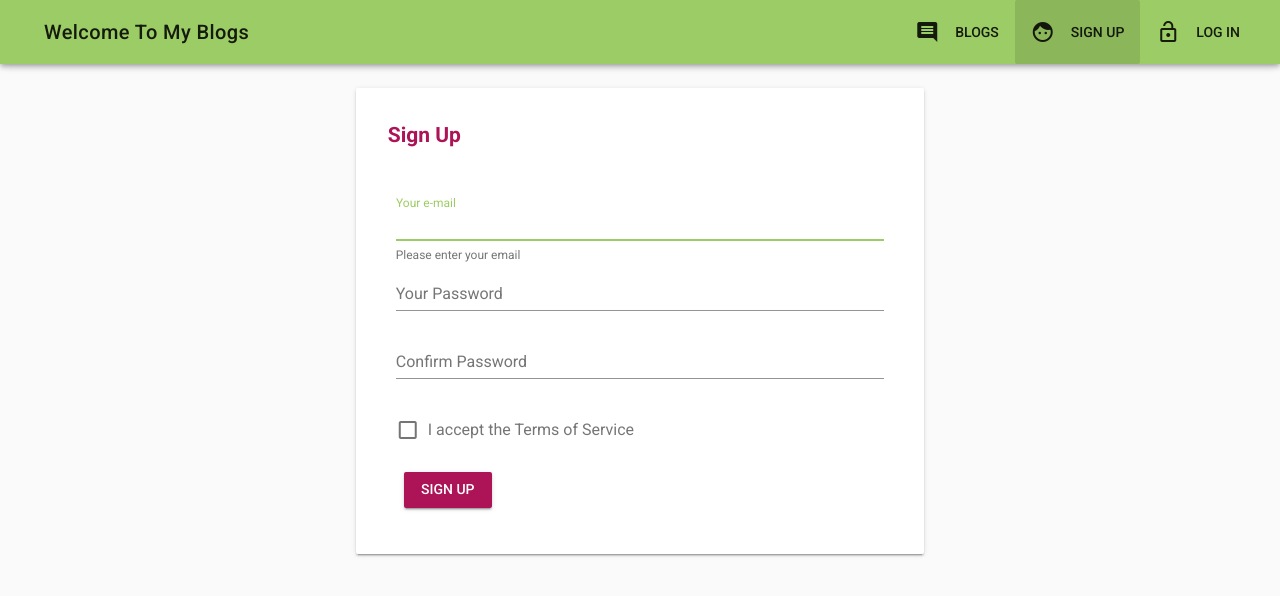
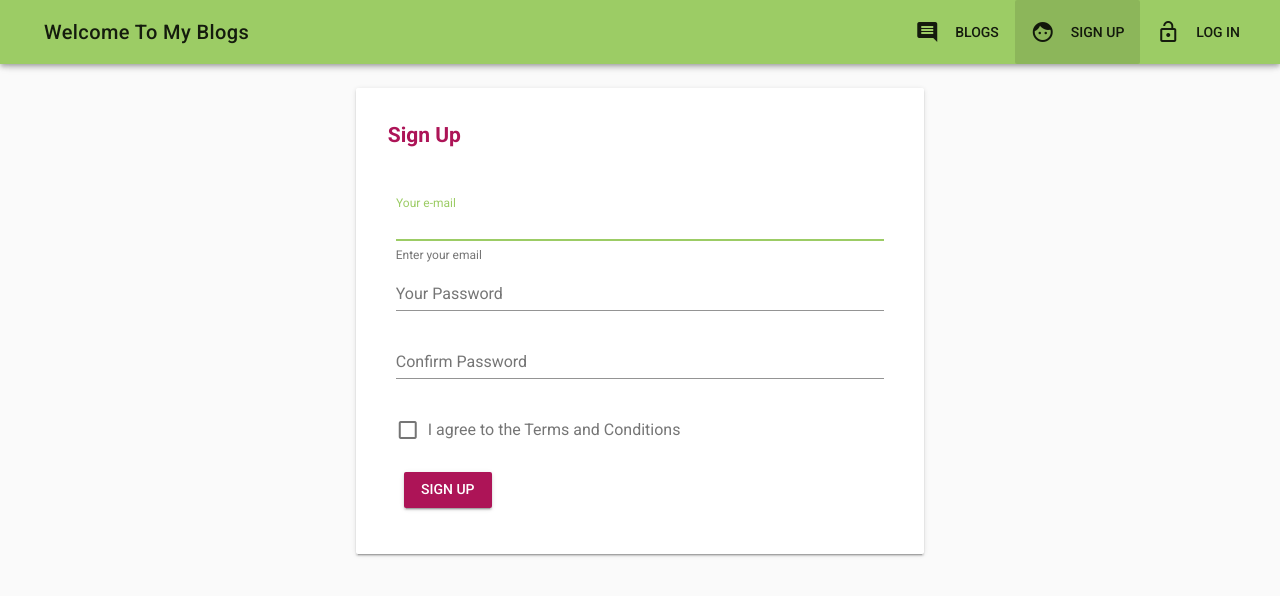
Before and after one commit to trajche18/proofofconcept, a Vue app: page /signup in a window 1280 px wide. Shown: the top 596 px of the page. Built offline with nearby package versions, Linux system fonts and the light colour scheme; no server answers; the database is empty.

Commit message:
carousel, tooltip are now ARIA-supported

```diff
--- a/src/components/Index.vue
+++ b/src/components/Index.vue
@@ -4,7 +4,8 @@
     <!--Button layout -->
     <v-layout row wrap class="mb-2">
       <v-flex xs12 sm6 class="text-xs-center text-sm-right">
-        <v-btn large
+        <v-btn
+          large
           to="/blogs"
           class="secondary"
           aria-label="Press enter to View all blogs">View Blogs
@@ -12,7 +13,8 @@
       </v-flex>
 
       <v-flex xs12 sm6 class="text-xs-center text-sm-left">
-        <v-btn large
+        <v-btn
+          large
           to="/blog/new"
           class="secondary"
           aria-label="Press enter to create a new blog">Create a Blog
@@ -38,7 +40,16 @@
     <!--Carousel(header) layout. Only show this component IF loadingAnimation IS NOT loading. So only when firebase has loaded the blog-data-->
     <v-layout row wrap class="mt-2" v-if="!loading">
       <v-flex xs12>
-        <v-carousel style="cursor: pointer" tabindex="0">
+        <!--hid the delimiters & controls from the carousel. Used aria-atomic to indicate that the carousel consists of more components (more blogs within the carousel)-->
+        <!--Used aria-live="assertive" to indicate that, when the state of the carousel changes, each change gets presented immediately to the end user, opposed to "polite" where we first wait for the label to be read and afterwards the content when users hover-over (since there is only one component: the hover message)-->
+        <v-carousel
+          style="cursor: pointer"
+          tabindex="0"
+          aria-atomic="true"
+          aria-live="assertive"
+          hide-delimiters
+          hide-controls
+          touch>
           <v-carousel-item
             v-for="blog in blogs"
             :key="blog.id"
@@ -116,7 +127,7 @@
                     v-if="hover"
                     class="d-flex transition-fast-in-fast-out secondary darken-2 v-card--reveal display-1 white--text"
                     style="height: 100%;"
-                    aria-label="Tab to read full blog">
+                    aria-label="You just hovered over the component">
                     "I could either watch it happen or be a part of it." <br><br><br> -Elon Musk
                   </div>
                 </v-expand-transition>
@@ -125,15 +136,13 @@
               <v-card-text
                 class="pt-4"
                 style="position: relative;">
-
                 <h2 class="font-weight-light black--text  mb-2" tabindex="0" role="tab">Tesla Taken in Space!</h2>
                 <h3 class="display-1 font-weight-light secondary--text mb-2" tabindex="0" role="tab">The car and rocket
                   are products of Tesla
                   and SpaceX, both companies founded by Elon Musk</h3>
                 <h3 class="font-weight-light  mb-2" tabindex="0" role="tab">
                   The 2008-model Roadster was previously used by Musk for commuting to work, and is the first production
-                  car in space.
-                </h3>
+                  car in space.</h3>
 
                 <v-btn
                   to="blogs/-LTNL_uPHWxpF2LAJqqS"
@@ -203,7 +212,7 @@
 
   .intro {
     position: absolute;
-    bottom: 50px;
+    bottom: 0px;
     color: white;
     background-color: rgba(0, 0, 0, 0.5);
     padding: 10px;
--- a/src/components/user/UserSignUp.vue
+++ b/src/components/user/UserSignUp.vue
@@ -38,7 +38,7 @@
                       :rules="emailRules"
                       autofocus
                       required
-                      hint="Please enter your email"
+                      hint="Enter your email"
                       aria-required="true"
                       aria-label=" enter your email address">
                     </v-text-field>
@@ -70,11 +70,12 @@
                       id="confirmPassword"
                       v-model="confirmPassword"
                       type="password"
-                      :rules="[comparePasswords || 'Passwords must match']"
-                      hint="Passwords must match"
+                      :rules="[comparePasswords]"
+                      hint="Confirm password"
                       aria-required="true"
                       aria-label=" enter your password for confirmation. The password should be matching the first one.">
                     </v-text-field>
+                    <!--remove [] from :rules="comparepassword"-->
                   </v-flex>
                 </v-layout>
 
@@ -82,9 +83,9 @@
                   role="checkbox"
                   aria-checked="false"
                   v-model="checkbox"
-                  :rules="[v => !!v || 'You must agree with the terms to continue!']"
-                  label="I accept the Terms of Service"
-                  aria-label="You must agree with the terms to continue."
+                  :rules="[v => !!v || 'You must agree with the terms and conditions in order to continue.']"
+                  label="I agree to the Terms and Conditions"
+                  aria-label="You must agree with the terms and conditions in order to continue."
                   required>
                 </v-checkbox>
                 <!--aria-required="true" is not used, since I tested it with a colleague and it seems like this tag leads to misunderstanding-->
@@ -137,7 +138,7 @@
     },
     computed: {
       comparePasswords () {
-        return this.password !== this.confirmPassword ? 'Your password does not match' : ''
+        return this.password !== this.confirmPassword ? 'Your passwords does not match' : true
       },
       user () {
         // get stored value, from store/index.js and redirect user to '/'
```
Lines whose indentation alone changed are shown as unchanged.
